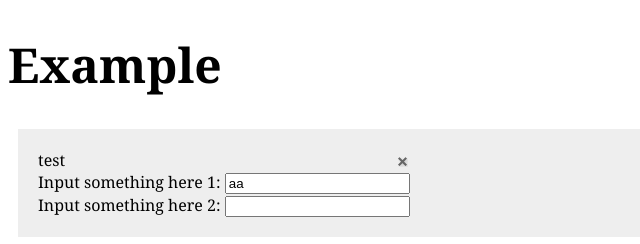
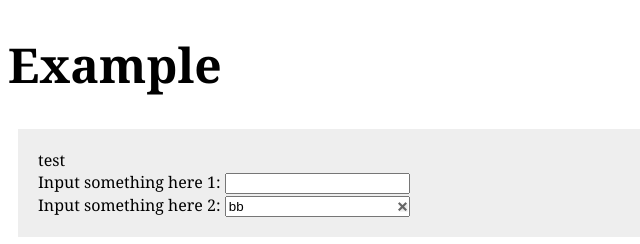
Before and after one commit to ono/clearable_text_field, a plain HTML site: page example/multiple_fields_test.html in a window 1280 px wide. Both pictures are taken after a click on the element 402 px from the left and 184 px from the top of the page. Shown: the top 244 px of the page, 0-640 px from the left. Drawn offline with nearby package versions, Linux system fonts and the light colour scheme.

Commit message:
fixed issue which breaks layout when position is changed.

```diff
--- a/example/multiple_fields_test.html
+++ b/example/multiple_fields_test.html
@@ -19,7 +19,7 @@
 
 	  <div class="form">
 	    <div class="test">test</div>
-	    <label for="bar">Input something here 1</label>:
+	    <label for="foo">Input something here 1</label>:
 	    <input type="text" class="test" value="aa" id="bar" name="bar" /><br/>
 	    <label for="bar">Input something here 2</label>:
 	    <input type="text" class="test" value="bb" id="bar" name="bar" />
--- a/jquery.clearableTextField.js
+++ b/jquery.clearableTextField.js
@@ -20,19 +20,21 @@
   }
 
   function onSomethingChanged() {
-    trigger($(this));
+    trigger($(this), true);
   }
 
-  function trigger(input) {
+  function trigger(input, set_focus) {
     if(input.val().length>0){
-      add_clear_button(input);
+      add_clear_button(input, set_focus);
     } else {
       remove_clear_button(input);
     }
   }
 
-  function add_clear_button(input) {
+  function add_clear_button(input, set_focus) {
     if (!input.next().hasClass('text_clear_button')) {
+      var wrap = input.wrap('<div style="margin:0;padding:0;position:relative; display:inline;" />')
+
       // appends div
       input.after("<div class='text_clear_button'></div>");
 
@@ -55,6 +57,8 @@
         trigger(input);
         input.change();
       });
+
+      if (set_focus && set_focus!=undefined) input.focus();
     }
   }
 
```
